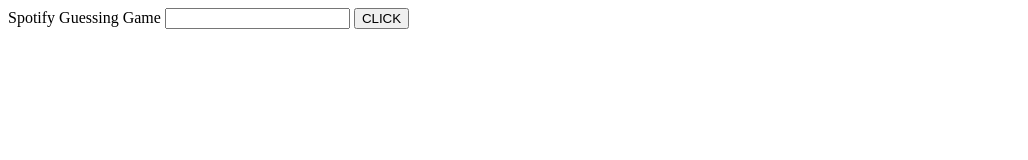
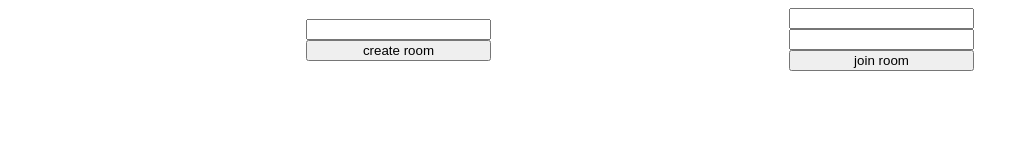
Before and after one commit to salnad/song.io, a website: page public/index.html in a window 1280 px wide. Shown: the whole page, without its empty margins (0-1028 px from the left). Drawn offline with Linux system fonts and the light colour scheme.

Commit message:
Hello aveeek

```diff
--- a/public/index.html
+++ b/public/index.html
@@ -2,11 +2,19 @@
     <head>
         <script src="spotify-web-api.js"></script>
         <script src="script.js"></script>
-        <head>Spotify Guessing Game</head>
+        <link rel="stylesheet" href="main.css">
     </head>
     <body>
-        <input id="playlist-input" type="text"></input>
-        <button onclick="act()">CLICK</button>
-        <p id="current-song"></p>
+      <div class="container">
+        <div class="container-items" id="create-room-form">
+          <input id="user-name-create" type="text"></input>
+          <button onclick="">create room</button>
+        </div>
+        <div class="container-items" id="join-room-form">
+          <input id="user-name-join" type="text"></input>
+          <input id="room-id-join" type="text"></input>
+          <button onclick="">join room</button>
+        </div>
+      </div>
     </body>
 </html>
--- /dev/null
+++ b/public/main.css
@@ -0,0 +1,12 @@
+.container {
+  display: flex;
+  flex-direction: row;
+  justify-content: space-evenly;
+  align-items: center;
+}
+
+.container-items {
+  display: flex;
+  flex-direction: column;
+  justify-content: center;
+}
--- a/public/script.js
+++ b/public/script.js
@@ -3,13 +3,15 @@
   let playlist_id = parse_playlist_for_id(playlist);
   let res = await fetch(`/playlist?playlist_id=${playlist_id}`);
   let simplified_playlist = await res.json();
+  simplified_playlist = simplified_playlist.filter((track) => {
+    return track.thirty_second_url != null;
+  });
   let random_track =
     simplified_playlist[Math.floor(Math.random() * simplified_playlist.length)];
   let audio_src = random_track.thirty_second_url;
   var audio = new Audio(audio_src);
   audio.play();
   document.getElementById("current-song").innerText = random_track.track_title;
-  console.log(simplified_playlist);
 }
 
 function parse_playlist_for_id(playlist) {
```
